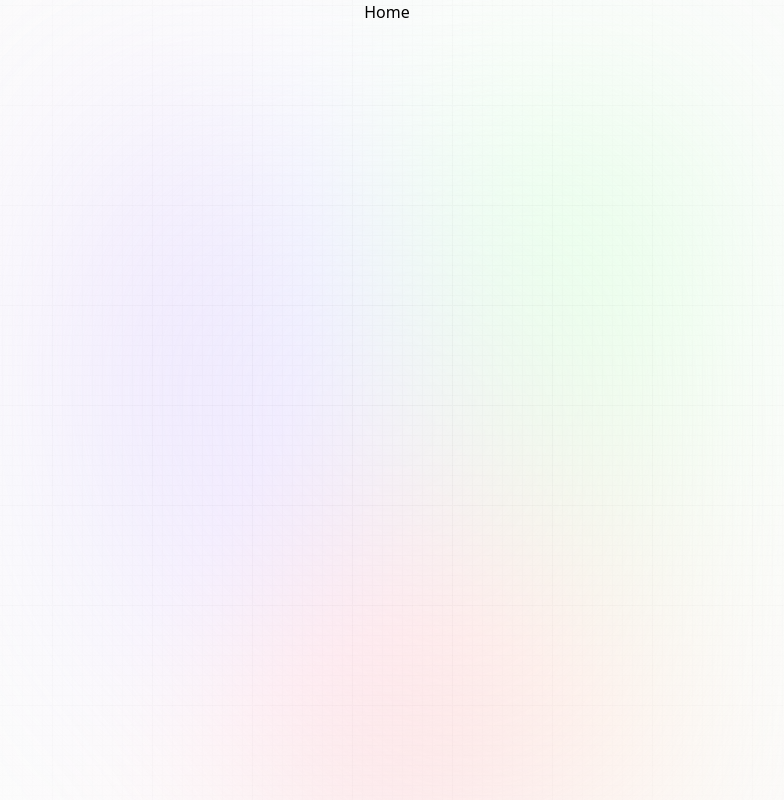
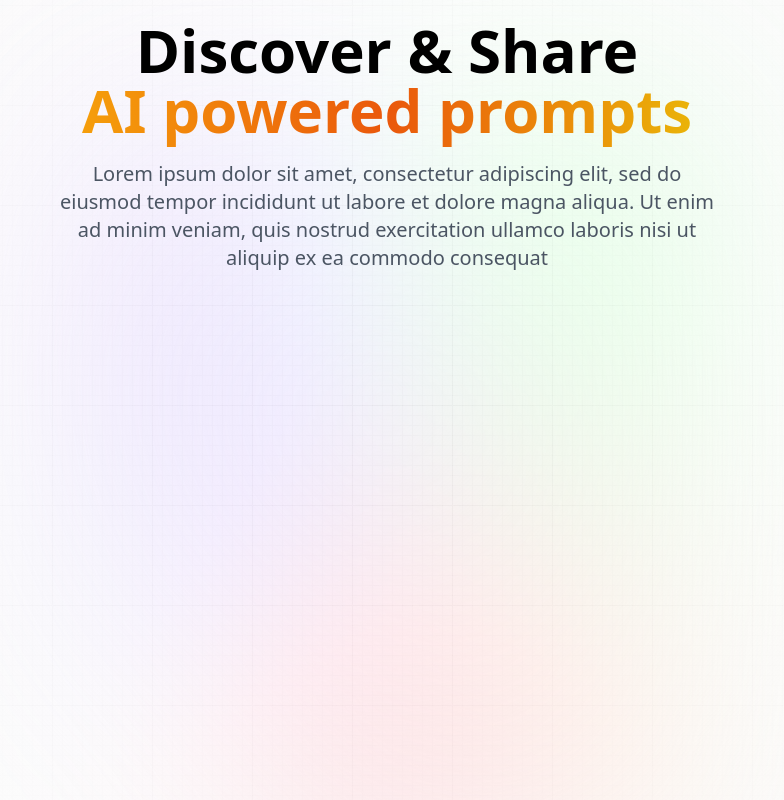
Before and after one commit to MrBunnyGif/next-apis-study-case, a Next.js app: page / in a window 1280 px wide. Shown: the whole page, without its empty margins (253-1037 px from the left). Built offline with nearby package versions, Linux system fonts and the light colour scheme.

Commit message:
Creates home initial texts

```diff
--- a/app/page.jsx
+++ b/app/page.jsx
@@ -1,7 +1,19 @@
 const Home = () => {
   return (
-    <div>Home</div>
-  )
-}
+    <section className="w-full flex-center flex-col">
+      <h1 className="head_text text-center">
+        Discover & Share
+        <br className="max-md:hidden" />
+        <span className="orange_gradient">AI powered prompts</span>
+      </h1>
+      <p className="desc text-center">
+        Lorem ipsum dolor sit amet, consectetur adipiscing elit, sed do eiusmod
+        tempor incididunt ut labore et dolore magna aliqua. Ut enim ad minim
+        veniam, quis nostrud exercitation ullamco laboris nisi ut aliquip ex ea
+        commodo consequat
+      </p>
+    </section>
+  );
+};
 
-export default Home
+export default Home;
```
